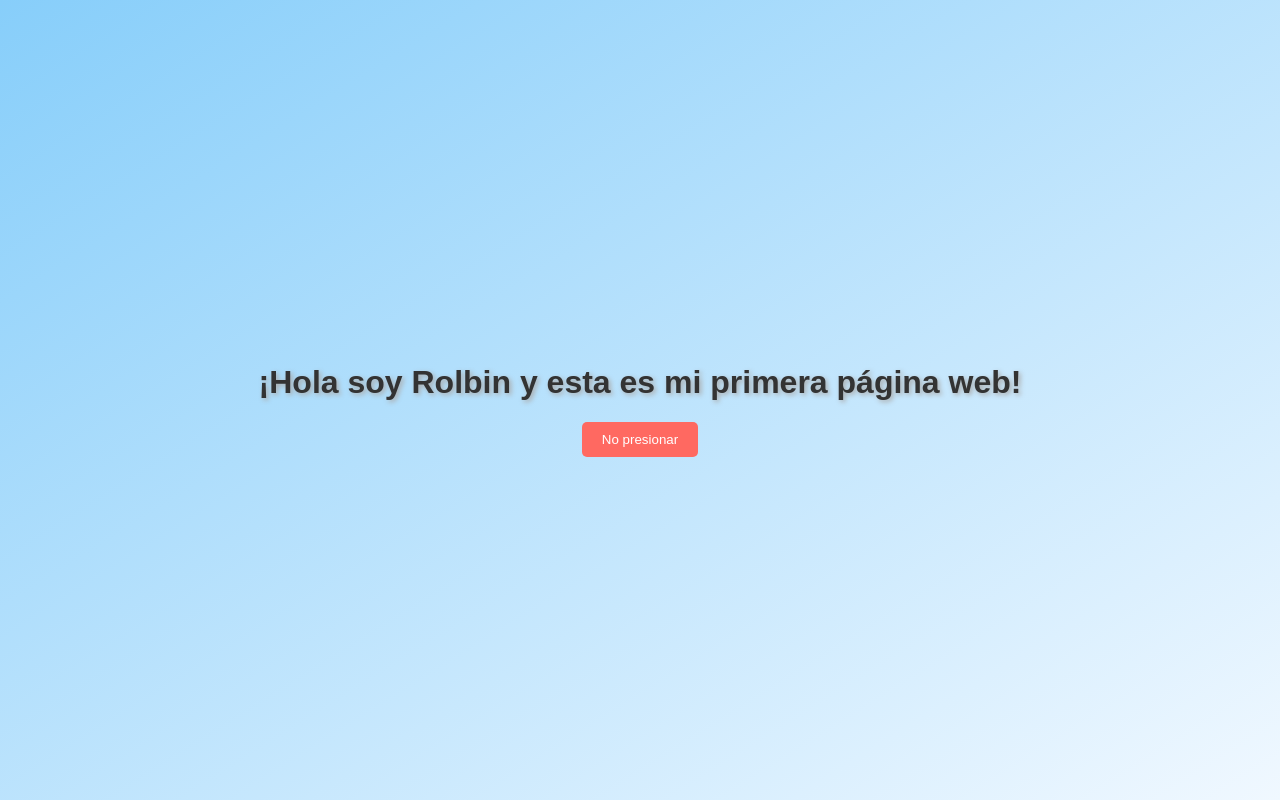
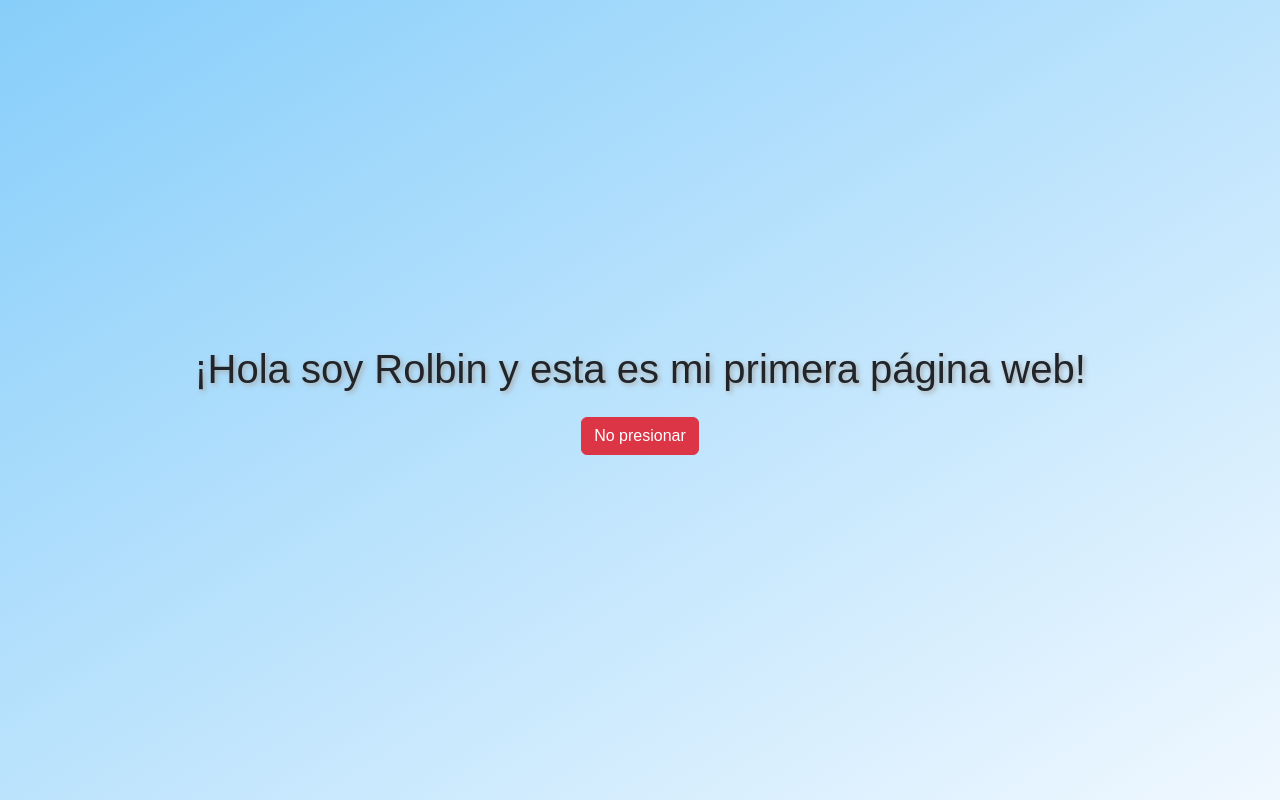
Before and after one commit to dsalazar-lectures/software-design-I2025, a Flask app: page / in a window 1280 px wide. Run offline with Flask 3, Linux system fonts and the light colour scheme.

Commit message:
Implementación de bootstrap

```diff
--- a/Lab2/templates/home.html
+++ b/Lab2/templates/home.html
@@ -3,41 +3,21 @@
 <html>
 <head>
     <title>Lab2_Rolbin</title>
+    <link href="https://cdn.jsdelivr.net/npm/bootstrap@5.3.0/dist/css/bootstrap.min.css" rel="stylesheet">
     <style>
         body {
-            margin: 0;
-            padding: 0;
             height: 100vh;
             background: linear-gradient(to bottom right, #87CEFA, #f0f8ff);
             font-family: Arial, sans-serif;
-            display: flex;
-            flex-direction: column;
-            justify-content: center;
-            align-items: center;
-            color: #333;
         }
 
         h1 {
             text-shadow: 2px 2px 5px #aaa;
         }
-
-        button {
-            padding: 10px 20px;
-            background-color: #ff6961;
-            color: white;
-            border: none;
-            border-radius: 5px;
-            cursor: pointer;
-            transition: background-color 0.3s ease;
-        }
-
-        button:hover {
-            background-color: #deff4c;
-        }
     </style>
 </head>
-<body>
+<body class="d-flex flex-column justify-content-center align-items-center text-center">
     <h1>¡Hola soy Rolbin y esta es mi primera página web!</h1>
-    <a href="/secret"><button>No presionar</button></a>
+    <a href="/secret" class="btn btn-danger mt-3">No presionar</a>
 </body>
 </html>
```
